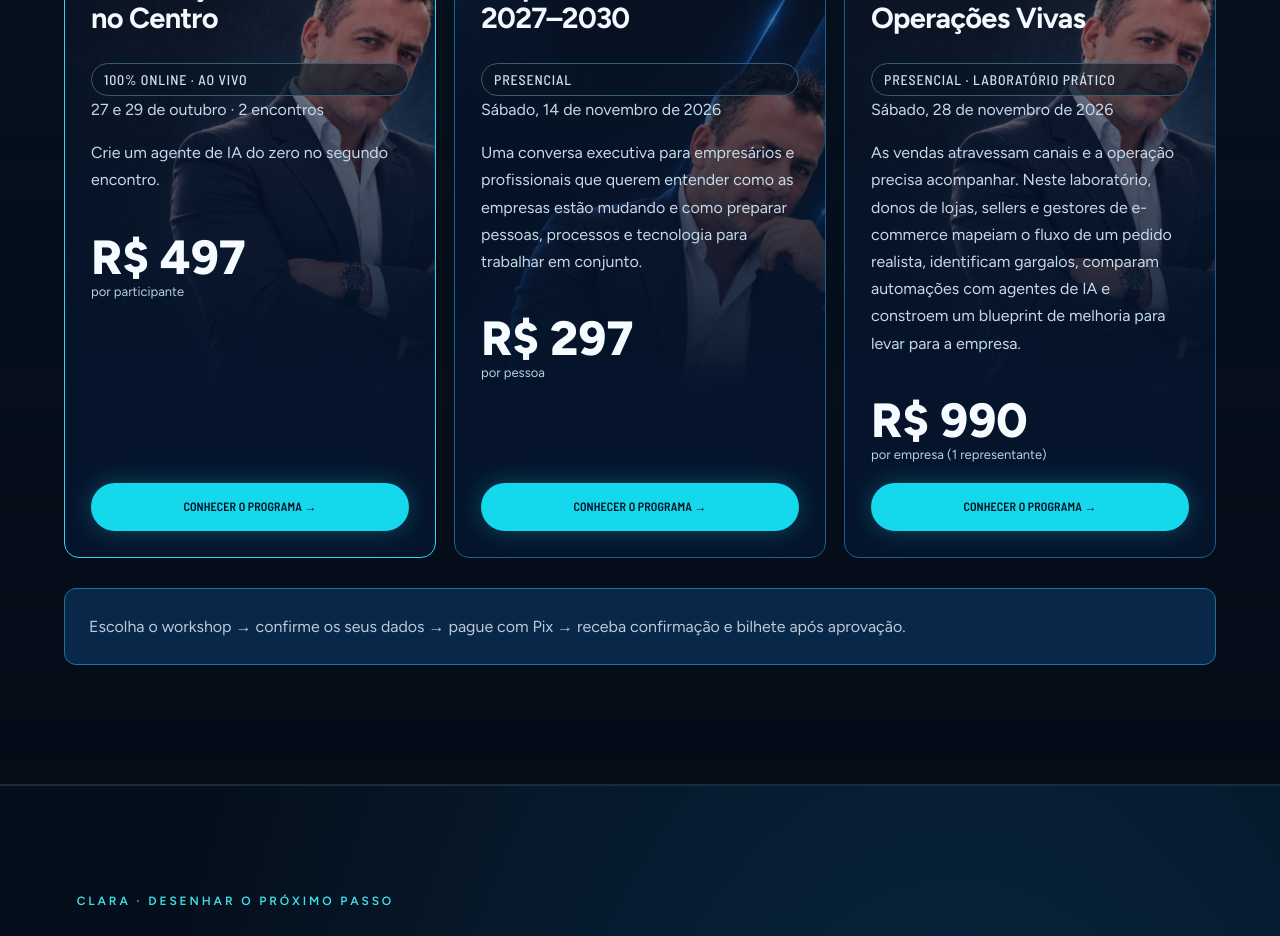
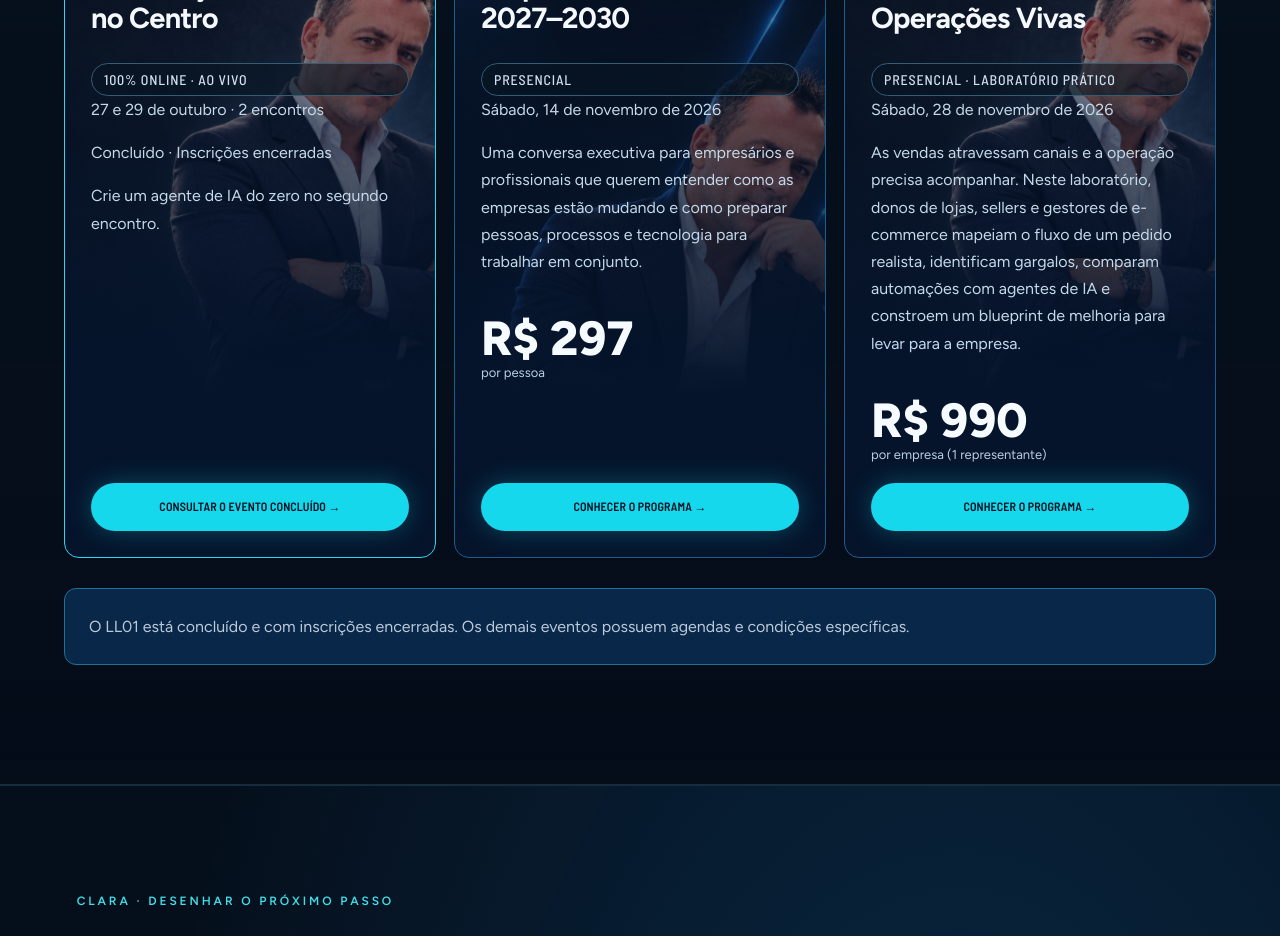
Before and after one commit to atlashub-digital/AtlasHub.Si, a Next.js app: page / in a window 1280 px wide. Shown: the part 7020-7956 px from the top of the page. Built offline with nearby package versions, Linux system fonts and the light colour scheme.

Commit message:
fix(site): close LL01 and make professional diagnostic explicit

```diff
--- a/components/Workshops.tsx
+++ b/components/Workshops.tsx
@@ -8,15 +8,15 @@ export default async function Workshops({ headingLevel = 2 }: { headingLevel?: 1
   const H = headingLevel === 1 ? "h1" : "h2";
   const [physical, live] = await Promise.all([availability(runtimeDeps()), statusAvailability()]);
   const events = [
-    { code: "LL01", slug: "automacao-pessoas-no-centro", title: "Automação com Pessoas no Centro", date: "27 e 29 de outubro · 2 encontros", format: "100% ONLINE · AO VIVO", summary: "Crie um agente de IA do zero no segundo encontro.", unit: "por participante", price: live.pricing.currentMinor, open: live.open, image: "ll01" },
-    ...workshops.map(w => ({ ...w, price: physical[w.code].priceMinor, open: physical[w.code].open && !physical[w.code].soldOut, unit: w.priceUnit, image: w.code.toLowerCase() })),
+    { code: "LL01", slug: "automacao-pessoas-no-centro", title: "Automação com Pessoas no Centro", date: "27 e 29 de outubro · 2 encontros", format: "100% ONLINE · AO VIVO", summary: "Crie um agente de IA do zero no segundo encontro.", unit: "por participante", price: live.pricing.currentMinor, open: false, completed: true, image: "ll01" },
+    ...workshops.map(w => ({ ...w, price: physical[w.code].priceMinor, open: physical[w.code].open && !physical[w.code].soldOut, unit: w.priceUnit, completed: false, image: w.code.toLowerCase() })),
   ];
   return <>
     {headingLevel === 1 && <section className="vp-hero cro-hero cro-index-hero"><div className="vp-wrap"><p className="vp-eyebrow">ATLASHUB · EXPERIÊNCIAS 2026</p><H className="vp-h1">O futuro não se espera.<br /><em>Constrói-se.</em></H><p className="vp-lead">Workshops com aplicação prática, visão executiva e acompanhamento. Escolha a experiência certa para você ou para a sua empresa.</p><a className="vp-btn vp-btn-primary" href="#workshops">EXPLORAR OS 3 WORKSHOPS →</a><p>Com Sérgio Monteiro e a equipe AtlasHub</p></div></section>}
     <section className="vp-section vp-band" id="workshops" aria-labelledby="workshops-title"><div className="vp-wrap">
       <div className="vp-intro"><p className="vp-eyebrow">ESCOLHA O SEU PRÓXIMO PASSO</p><h2 className="vp-h2" id="workshops-title">Três experiências. Uma nova forma de trabalhar.</h2><p>Online e em Anápolis · pessoas, IA e operações.</p></div>
-      <div className="cro-events">{events.map(w => <article className="cro-event" key={w.code} style={{ backgroundImage: `linear-gradient(0deg,#05142b 25%,#05142b55),url('/assets/cro-v2/${w.image}.webp')` }}><p className="vp-eyebrow">{w.code}</p><h3>{w.title}</h3><span className="vp-chip">{w.format}</span><p>{w.date}</p><p>{w.summary}</p><p className="cro-price">{formatBRL(w.price)} <small>{w.unit}</small></p><Link className="vp-btn vp-btn-primary" href={`/workshops/${w.slug}${w.open ? "#inscricao" : "#programa"}`}>{w.open ? "VER OFERTA E INSCREVER-ME" : "CONHECER O PROGRAMA"} →</Link></article>)}</div>
-      <p className="cro-banner">Escolha o workshop → confirme os seus dados → pague com Pix → receba confirmação e bilhete após aprovação.</p>
+      <div className="cro-events">{events.map(w => <article className="cro-event" key={w.code} style={{ backgroundImage: `linear-gradient(0deg,#05142b 25%,#05142b55),url('/assets/cro-v2/${w.image}.webp')` }}><p className="vp-eyebrow">{w.code}</p><h3>{w.title}</h3><span className="vp-chip">{w.format}</span><p>{w.date}</p>{w.completed && <p className="cro-event-completed" role="status">Concluído · Inscrições encerradas</p>}<p>{w.summary}</p>{!w.completed && <p className="cro-price">{formatBRL(w.price)} <small>{w.unit}</small></p>}<Link className="vp-btn vp-btn-primary" href={`/workshops/${w.slug}${w.open ? "#inscricao" : "#programa"}`}>{w.completed ? "CONSULTAR O EVENTO CONCLUÍDO" : w.open ? "VER OFERTA E INSCREVER-ME" : "CONHECER O PROGRAMA"} →</Link></article>)}</div>
+      <p className="cro-banner">O LL01 está concluído e com inscrições encerradas. Os demais eventos possuem agendas e condições específicas.</p>
     </div></section>
   </>;
 }
```
